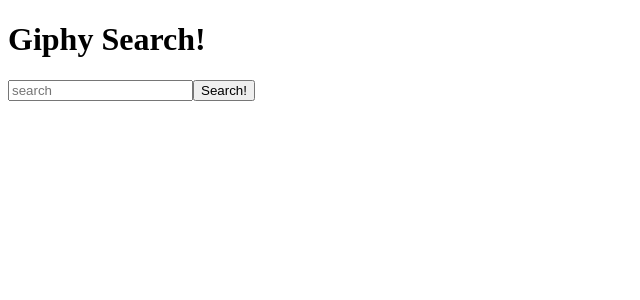
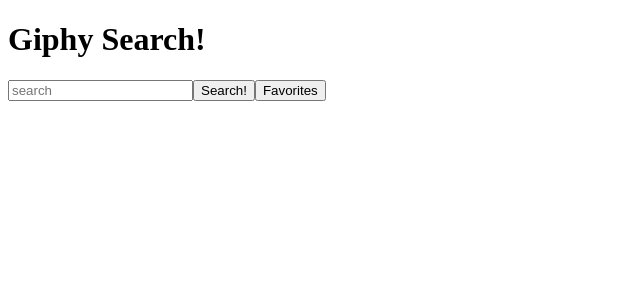
Before and after one commit to dhsearl/group-giphy-saga-project-master, a React (Create React App) app: page / in a window 1280 px wide. Shown: the top 300 px of the page, without its empty margins (0-640 px from the left). Built offline with nearby package versions, Linux system fonts and the light colour scheme.

Commit message:
button to favs

```diff
--- a/public/index.html
+++ b/public/index.html
@@ -4,7 +4,7 @@
     <meta charset="utf-8">
     <meta name="viewport" content="width=device-width, initial-scale=1, shrink-to-fit=no">
     <meta name="theme-color" content="#000000">
-
+    <script src="https://kit.fontawesome.com/cd1587cf93.js" crossorigin="anonymous"></script>
     <title>App</title>
   </head>
   <body>
--- a/src/components/Search/Search.js
+++ b/src/components/Search/Search.js
@@ -31,10 +31,9 @@
                 placeholder="search"
                 value={this.state.search}
                 onChange={(event) => this.inputHandleChange(event)}
-                >
-
-                </input>
+                ></input>
                 <button onClick={() => this.gifSearch()}>Search!</button>
+                <button onClick={()=>this.props.history.push("/favorites")}>Favorites</button>
                 <SearchResults/>
             </div>
         );
--- a/src/components/SearchResults/SearchResults.js
+++ b/src/components/SearchResults/SearchResults.js
@@ -17,7 +17,7 @@
                 {this.props.gifsReducer.map((gif,i) =>
                     <div key={i}>
                         <img src={gif.images.fixed_height.url} /><br/>
-                        <button onClick={() => this.favoriteGif(gif.images.fixed_height.url)}>Favorite</button>
+                        <button onClick={() => this.favoriteGif(gif.images.fixed_height.url)}><i class="fas fa-bookmark"></i> Favorite</button>
                     </div>
                 )}
                 <pre>{JSON.stringify(this.props.gifsReducer.data, null, 2)}</pre>
```
